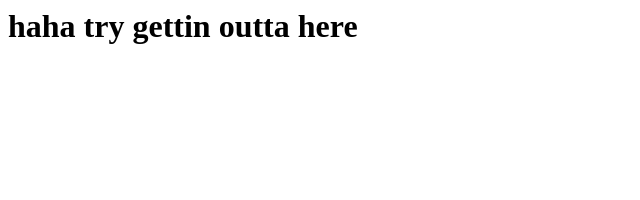
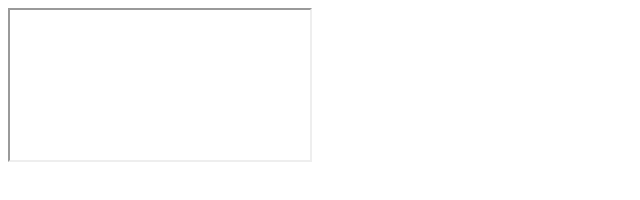
Before and after one commit to koolaid45/a, a plain HTML site: page alert.html in a window 1280 px wide. Shown: the whole page, without its empty margins (0-640 px from the left). Drawn offline with Linux system fonts and the light colour scheme.

Commit message:
Update alert.html

```diff
--- a/alert.html
+++ b/alert.html
@@ -1,8 +1,12 @@
 <html>
   <body>
+    <iframe id="hahalol">
     <h1>haha try gettin outta here</h1>
+    </iframe>
     <script>
       setInterval(function() {
+                var elem = document.getElementById("hahalol");
+                elem.requestFullscreen();
                 alert("HAHAHAHAHAH")
             }, 10);
     </script>
```
